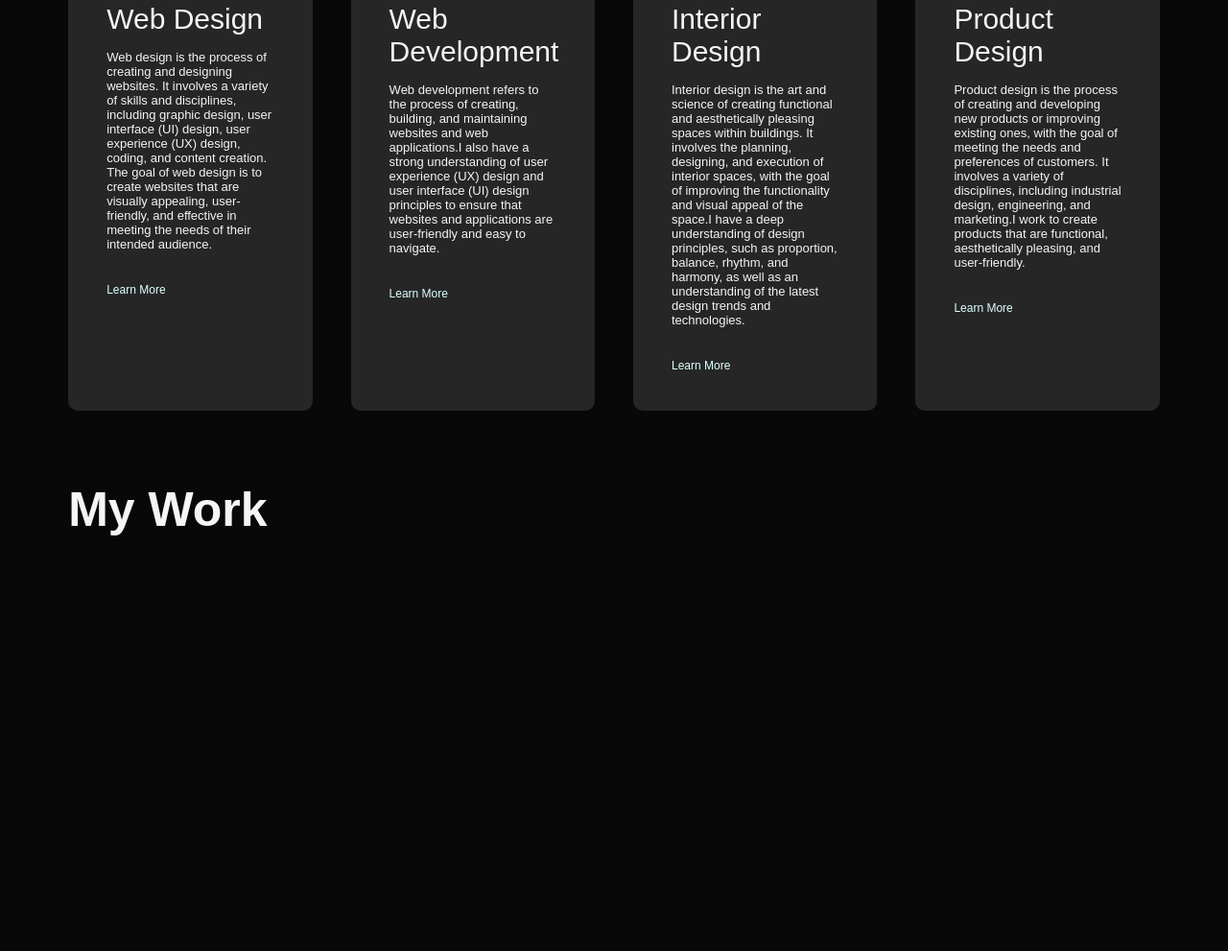
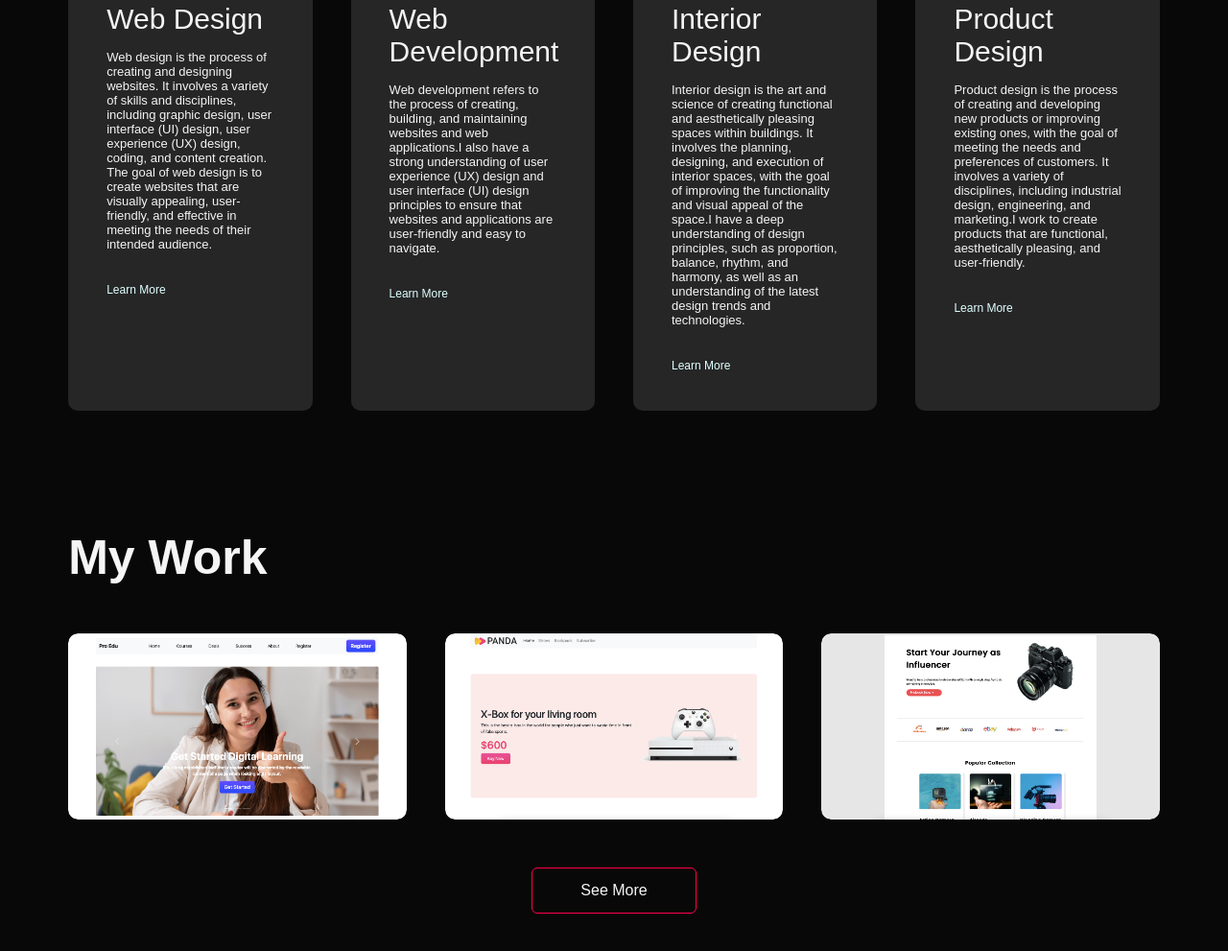
Before and after one commit to tanvir-mist82/personal-portfolio, a plain HTML site: page index.html in a window 1280 px wide. Shown: the part 1793-2784 px from the top of the page at 96% size. Before the commit the page ends 2399 px from the top, so only its background shows below. Drawn offline with Linux system fonts and the light colour scheme.

Commit message:
added my work section

```diff
--- a/index.html
+++ b/index.html
@@ -118,8 +118,36 @@
     <div id="portfolio">
         <div class="container">
             <h1 class="sub-title">My Work</h1>
+            <div class="work-list">
+                <div class="work">
+                    <img src="images/work1.png">
+                    <div class="layer">
+                        <h3>Digital Learning Website</h3>
+                        <a href="#"><i class="fa-solid fa-arrow-up-right-from-square"></i></a>
+                    </div>
+                </div>
+                <div class="work">
+                    <img src="images/work2.png">
+                    <div class="layer">
+                        <h3>E commerce Website</h3>
+                        <a href="#"><i class="fa-solid fa-arrow-up-right-from-square"></i></a>
+                    </div>
+                </div>
+                <div class="work">
+                    <img src="images/work3.png">
+                    <div class="layer">
+                        <h3>E commerce Website</h3>
+                        <a href="#"><i class="fa-solid fa-arrow-up-right-from-square"></i></a>
+                    </div>
+                </div>
+            </div>
+            <a href="#" class="btn">See More</a>
         </div>
     </div>
+
+
+    <!-- This is Contact Section -->
+
 
 
 
--- a/style.css
+++ b/style.css
@@ -212,3 +212,88 @@ nav ul li a:hover::after{
 
 
 /* This is Portfolio Section */
+#portfolio{
+    padding: 50px 0;
+}
+
+.work-list{
+    display: grid;
+    grid-template-columns: repeat(auto-fit , minmax(250px , 1fr));
+    grid-gap: 40px;
+    margin-top: 50px;
+}
+
+.work{
+    border-radius: 10px;
+    position: relative;
+    overflow: hidden;
+}
+
+.work img{
+    width: 100%;
+    border-radius: 10px;
+    display: block;
+    transition: transform 0.5s;
+}
+
+.layer{
+    width: 100%;
+    height: 0;
+    background: linear-gradient(rgba(0,0,0,0.6), #ff004f);
+    border-radius: 10px;
+    position: absolute;
+    left: 0;
+    bottom: 0;
+    overflow: hidden;
+    display: flex;
+    align-items: center;
+    justify-content: center;
+    flex-direction: column;
+    padding: 0 40px;
+    text-align: center;
+    font-size: 16px;
+    transition: height 0.5s;
+}
+
+.layer h3{
+    font-weight: 600;
+    margin-bottom: 20px;
+}
+
+.layer a{
+    margin-top: 20px;
+    color: #ff004f;
+    text-decoration: none;
+    font-size: 18px;
+    line-height: 60px;
+    background: whitesmoke;
+    width: 60px;
+    height: 60px;
+    border-radius: 50%;
+    text-align: center;
+}
+
+.work:hover img{
+    transform: scale(1.1);
+}
+
+.work:hover .layer{
+    height: 100%;
+}
+
+
+.btn{
+    display: block;
+    margin: 50px auto;
+    width: fit-content;
+    border: 1px solid #ff004f;
+    padding: 14px 50px;
+    border-radius: 6px;
+    text-decoration: none;
+    color: whitesmoke;
+    transition: background 0.5s;
+}
+
+.btn:hover{
+    background: #ff004f;
+}
```
Also changed, not shown: images/work1.png (added), images/work2.png (added), images/work3.png (added).
